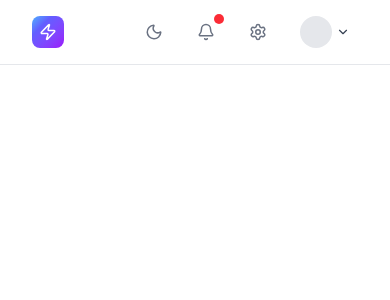
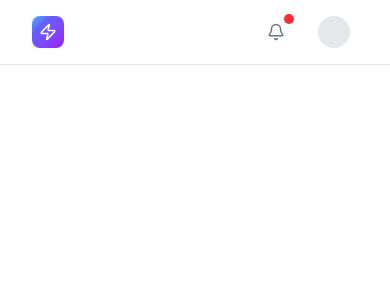
Before and after one commit to peter-francois/internal-tools-management-dashboard, a React (Vite) app: page / in a window 390 px wide. Shown: the top 300 px of the page. Built offline with nearby package versions, Linux system fonts and the light colour scheme.

Commit message:
style: update responsive design according to recommended guidelines

```diff
--- a/src/components/header/DarkModeToggle.tsx
+++ b/src/components/header/DarkModeToggle.tsx
@@ -11,7 +11,7 @@ const DarkModeToggle = ({ isDarkMode, onToggle }: DarkModeToggleProps) => {
       type="button"
       onClick={onToggle}
       aria-label={isDarkMode ? "Switch to light mode" : "Switch to dark mode"}
-      className="flex h-9 w-9 items-center justify-center rounded-lg text-gray-500 hover:bg-gray-100 hover:text-gray-700 transition-colors "
+      className="hidden sm:flex h-9 w-9 items-center justify-center rounded-lg text-gray-500 hover:bg-gray-100 hover:text-gray-700 transition-colors "
     >
       {isDarkMode ? <Sun size={18} aria-hidden="true" /> : <Moon size={18} aria-hidden="true" />}
     </button>
--- a/src/components/header/DesktopNav.tsx
+++ b/src/components/header/DesktopNav.tsx
@@ -3,7 +3,7 @@ import { NAV_ITEMS } from "../../types/contants/navigation";
 
 const DesktopNav = () => {
   return (
-    <nav aria-label="Main navigation" className="hidden md:block">
+    <nav aria-label="Main navigation" className="hidden lg:flex">
       <ul role="list" className="flex items-center gap-1">
         {Object.entries(NAV_ITEMS).map(([key, item]) => {
           return (
--- a/src/components/header/SearchBar.tsx
+++ b/src/components/header/SearchBar.tsx
@@ -13,7 +13,7 @@ const SearchBar = ({ placeholder, onSearch }: SearchBarProps) => {
     if (value.trim()) onSearch(value.trim());
   }
   return (
-    <form role="search" onSubmit={handleSubmit} className="relative hidden md:flex items-center">
+    <form role="search" onSubmit={handleSubmit} className="relative hidden sm:flex items-center">
       <label htmlFor="global-search" className="sr-only">
         {placeholder}
       </label>
--- a/src/components/header/SettingsButton.tsx
+++ b/src/components/header/SettingsButton.tsx
@@ -7,7 +7,7 @@ function SettingsButton() {
     <Link
       to={NAV_ITEMS.settings.path}
       aria-label={NAV_ITEMS.settings.label}
-      className="flex h-9 w-9 items-center justify-center rounded-lg text-gray-500 hover:bg-gray-100 hover:text-gray-700 transition-colors "
+      className="hidden sm:flex h-9 w-9 items-center justify-center rounded-lg text-gray-500 hover:bg-gray-100 hover:text-gray-700 transition-colors "
     >
       <Settings size={18} aria-hidden="true" />
     </Link>
--- a/src/components/header/UserMenuButton.tsx
+++ b/src/components/header/UserMenuButton.tsx
@@ -9,7 +9,7 @@ const UserMenuButton = () => {
       className="flex items-center gap-1 rounded-lg px-2 py-1.5 hover:bg-gray-100 "
     >
       <Avatar />
-      <ChevronDown size={14} aria-hidden="true" className="text-gray-700" />
+      <ChevronDown size={14} aria-hidden="true" className="text-gray-700 hidden lg:block" />
     </button>
     );
 };
```
